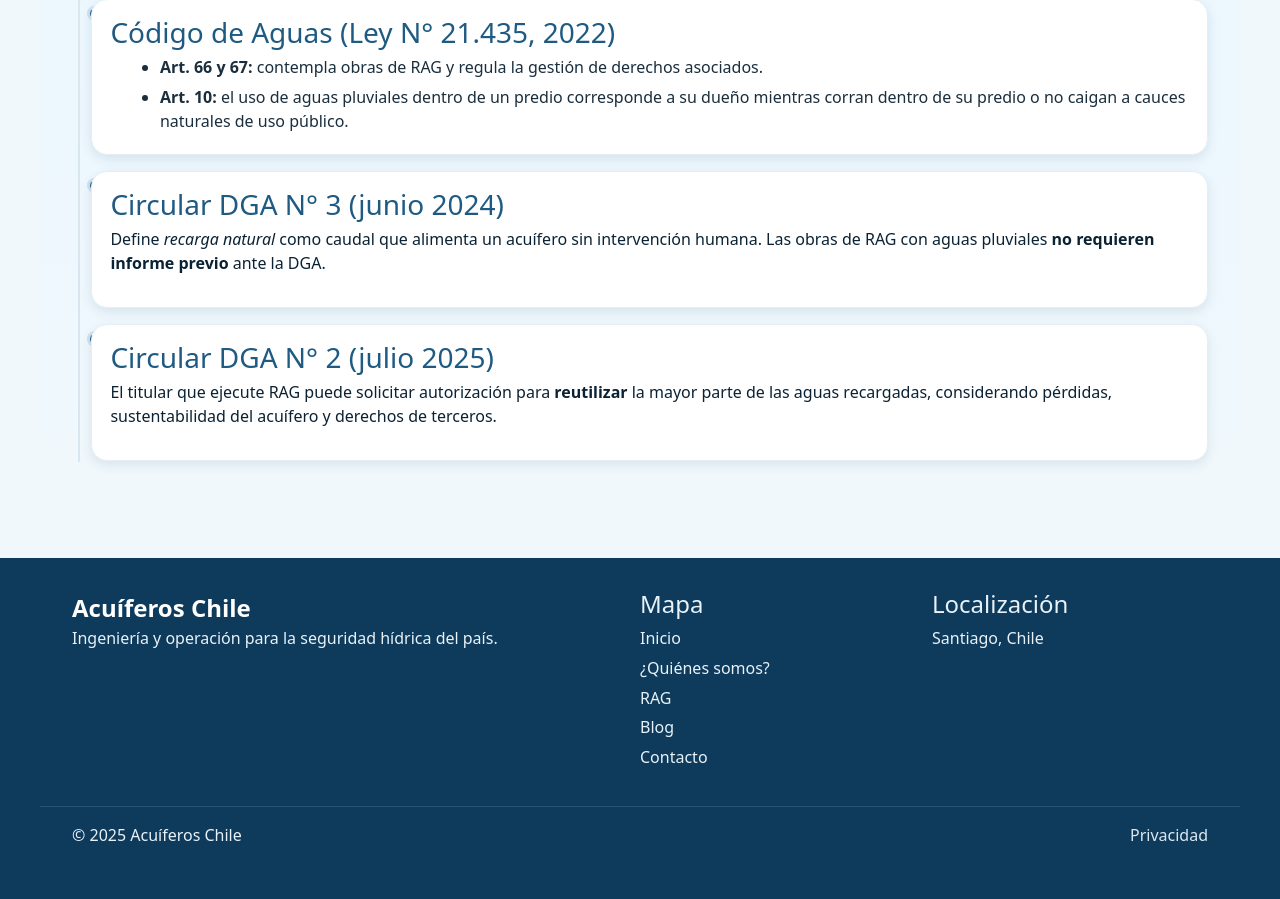
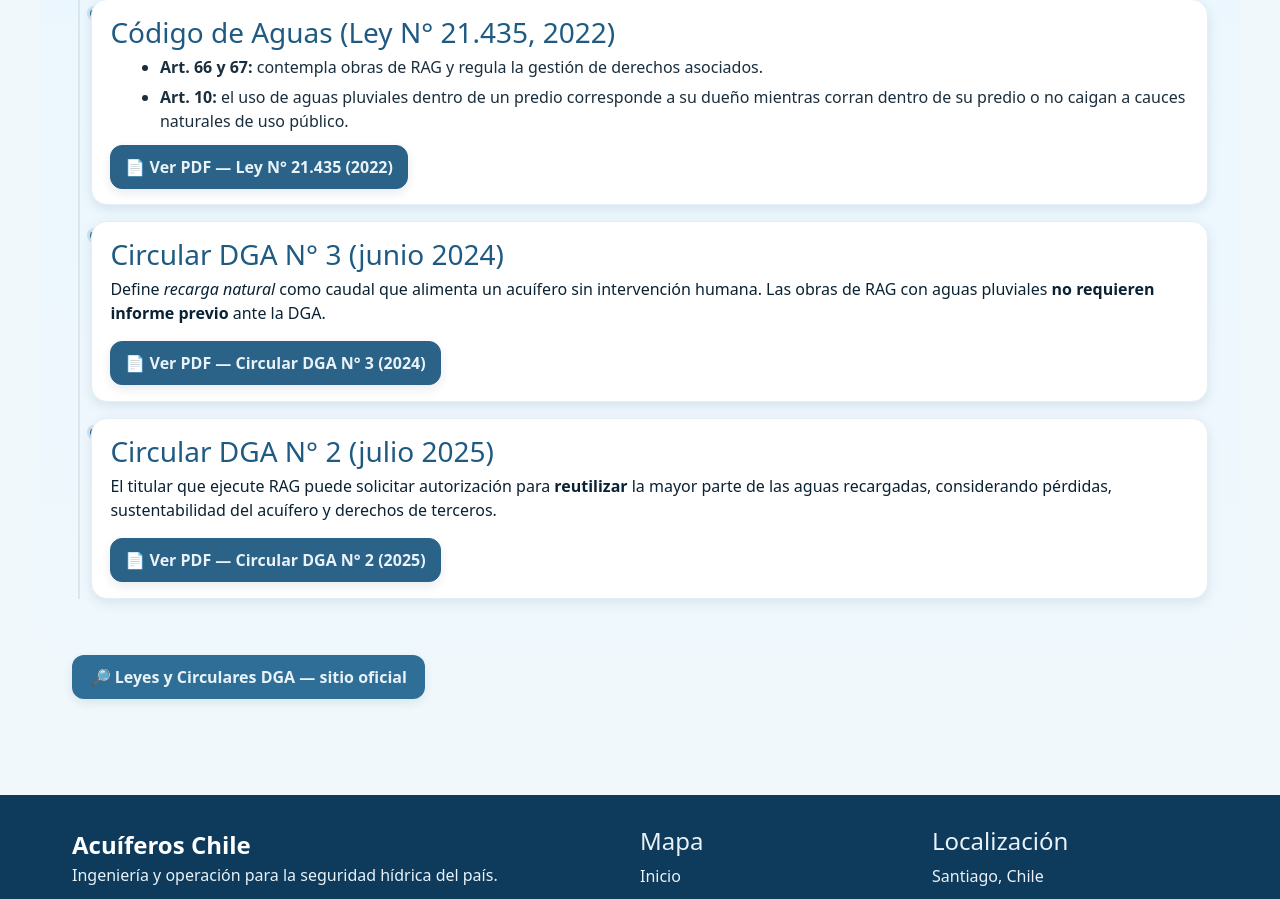
Before and after one commit to vjimenez671/AcuiferosChile, a React app: page /rag in a window 1280 px wide. Shown: the part 6061-6960 px from the top of the page. Built offline with nearby package versions, Linux system fonts and the light colour scheme; no server answers; a script that the page names is missing.

Commit message:
PDFs de circulares y leyes + acceso a todos los documentos

```diff
--- a/src/front/pages/RAG.jsx
+++ b/src/front/pages/RAG.jsx
@@ -403,6 +403,18 @@ export default function RAG() {
                     mientras corran dentro de su predio o no caigan a cauces naturales de uso público.
                   </li>
                 </ul>
+                {/* Botón PDF Ley 21.435 */}
+                <div className="card-actions">
+                  <a
+                    className="btn btn-doc"
+                    href="https://dga.mop.gob.cl/uploads/sites/13/2023/07/ley_21435.pdf"
+                    target="_blank"
+                    rel="noreferrer"
+                    aria-label="Abrir PDF de la Ley N° 21.435 (2022)"
+                  >
+                    📄 Ver PDF — Ley N° 21.435 (2022)
+                  </a>
+                </div>
               </div>
             </div>
 
@@ -414,6 +426,18 @@ export default function RAG() {
                   Define <em>recarga natural</em> como caudal que alimenta un acuífero sin intervención humana.
                   Las obras de RAG con aguas pluviales <strong>no requieren informe previo</strong> ante la DGA.
                 </p>
+                {/* Botón PDF Circular N° 3/2024 */}
+                <div className="card-actions">
+                  <a
+                    className="btn btn-doc"
+                    href="https://dga.mop.gob.cl/uploads/sites/13/2024/06/circular_3_2024.pdf"
+                    target="_blank"
+                    rel="noreferrer"
+                    aria-label="Abrir PDF de la Circular DGA N° 3 (junio 2024)"
+                  >
+                    📄 Ver PDF — Circular DGA N° 3 (2024)
+                  </a>
+                </div>
               </div>
             </div>
 
@@ -425,8 +449,33 @@ export default function RAG() {
                   El titular que ejecute RAG puede solicitar autorización para <strong>reutilizar</strong> la mayor parte
                   de las aguas recargadas, considerando pérdidas, sustentabilidad del acuífero y derechos de terceros.
                 </p>
+                {/* Botón PDF Circular N° 2/2025 */}
+                <div className="card-actions">
+                  <a
+                    className="btn btn-doc"
+                    href="https://dga.mop.gob.cl/uploads/sites/13/2024/06/CIRCULAR-DGA-N%C2%B0-2-2025.pdf"
+                    target="_blank"
+                    rel="noreferrer"
+                    aria-label="Abrir PDF de la Circular DGA N° 2 (julio 2025)"
+                  >
+                    📄 Ver PDF — Circular DGA N° 2 (2025)
+                  </a>
+                </div>
               </div>
             </div>
+          </div>
+
+          {/* Botón general a sitio de Legislación DGA */}
+          <div className="legal-actions">
+            <a
+              className="btn btn-accent"
+              href="https://dga.mop.gob.cl/legislacion/"
+              target="_blank"
+              rel="noreferrer"
+              aria-label="Abrir sitio oficial de Legislación y Circulares DGA"
+            >
+              🔎 Leyes y Circulares DGA — sitio oficial
+            </a>
           </div>
         </div>
       </section>
--- a/src/styles/RAG.css
+++ b/src/styles/RAG.css
@@ -257,6 +257,68 @@
 .bullets { margin: 0.35rem 0 0 1.1rem; color: var(--ink-800); }
 .bullets li { margin-bottom: 0.35rem; }
 
+/* ===== Botones dentro de timeline-card ===== */
+.card-actions {
+  margin-top: 0.75rem;
+}
+
+/* Botón base */
+.btn {
+  display: inline-flex;
+  align-items: center;
+  justify-content: center;
+  gap: 0.5rem;
+  height: 44px;
+  padding: 0 1.1rem;
+  border-radius: 999px;
+  border: 1px solid transparent;
+  font-weight: 700;
+  font-size: var(--fs-sm);
+  transition: transform 0.18s ease, box-shadow 0.18s ease, background 0.18s ease,
+    color 0.18s ease, border-color 0.18s ease;
+}
+.btn:active { transform: translateY(1px); }
+.btn-primary { background: #4564a1; color: #fff; box-shadow: var(--shadow-sm); }
+.btn-primary:hover { box-shadow: var(--shadow); }
+.btn-ghost { background: rgba(255, 255, 255, 0.7); color: var(--blue-800); border-color: #d7e7f2; }
+.btn-ghost:hover { background: #fff; box-shadow: var(--shadow-sm); }
+
+/* Botón documental (PDF) — MÁS OSCURO + MENOS BORDER RADIUS */
+.btn-doc {
+  background: var(--blue-700);
+  color: #ffffff;
+  border: 1px solid var(--blue-700);
+  box-shadow: var(--shadow-sm);
+  height: auto;                /* permite dos líneas si fuese necesario */
+  padding: 0.55rem 0.9rem;
+  border-radius: 12px;         /* ⬅️ menos que el pill base */
+}
+.btn-doc:hover {
+  background: var(--blue-800);
+  border-color: var(--blue-800);
+  box-shadow: var(--shadow);
+}
+
+/* Botón destacado a Legislación DGA — MISMO COLOR, MENOS BORDER RADIUS */
+.btn-accent {
+  background: var(--blue-600);
+  color: #fff;
+  box-shadow: var(--shadow-sm);
+  border-radius: 12px;         /* ⬅️ menos que el pill base */
+}
+.btn-accent:hover {
+  background: var(--blue-700);
+  box-shadow: var(--shadow);
+}
+
+/* Contenedor para botón general bajo los tres cards */
+.legal-actions {
+  margin-top: 3.5rem;
+  display: flex;
+  align-items: center;
+  justify-content: flex-start;
+}
+
 /* ===== Callout ===== */
 .callout {
   margin-top: var(--space-4);
@@ -370,27 +432,6 @@
 .muted { color: var(--ink-700); font-size: var(--fs-sm); }
 /* NUEVO: gap extra antes de la nota final bajo las técnicas */
 .tech-note { margin-top: var(--space-6); }
-
-/* ===== Botones ===== */
-.btn {
-  display: inline-flex;
-  align-items: center;
-  justify-content: center;
-  gap: 0.5rem;
-  height: 44px;
-  padding: 0 1.1rem;
-  border-radius: 999px;
-  border: 1px solid transparent;
-  font-weight: 700;
-  font-size: var(--fs-sm);
-  transition: transform 0.18s ease, box-shadow 0.18s ease, background 0.18s ease,
-    color 0.18s ease, border-color 0.18s ease;
-}
-.btn:active { transform: translateY(1px); }
-.btn-primary { background: #4564a1; color: #fff; box-shadow: var(--shadow-sm); }
-.btn-primary:hover { box-shadow: var(--shadow); }
-.btn-ghost { background: rgba(255, 255, 255, 0.7); color: var(--blue-800); border-color: #d7e7f2; }
-.btn-ghost:hover { background: #fff; box-shadow: var(--shadow-sm); }
 
 /* ===== Media Embed ===== */
 .media-embed {
```
